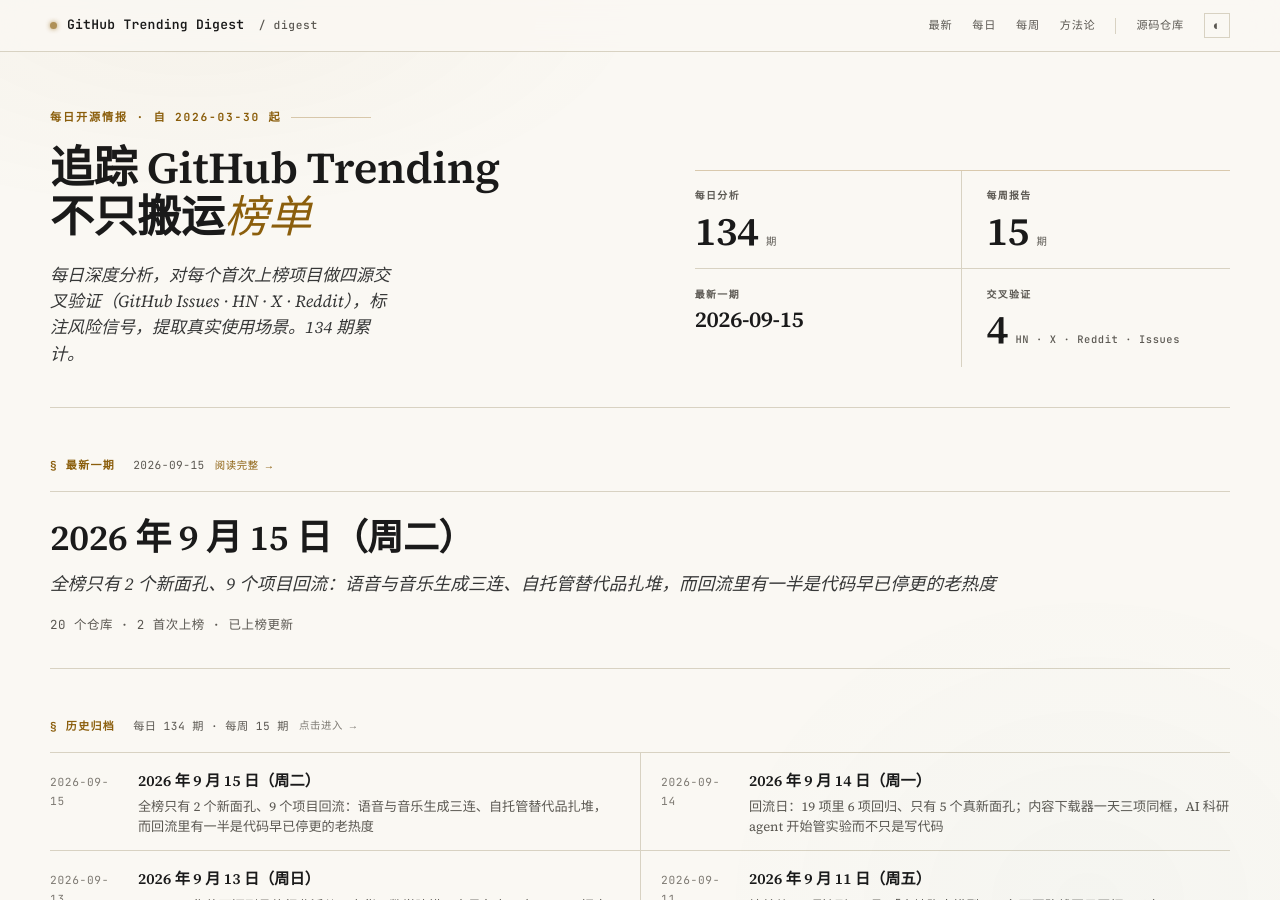
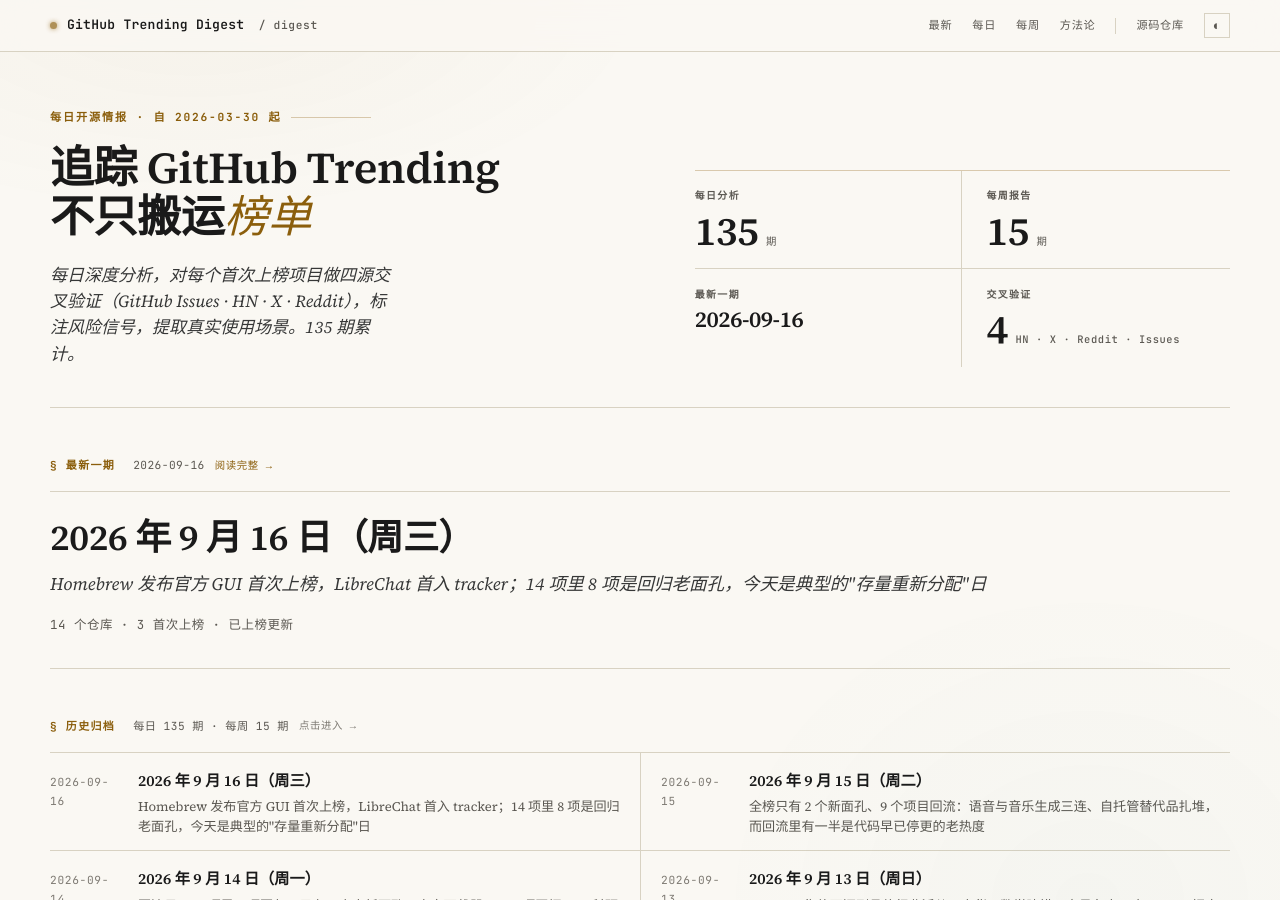
Before and after one commit to maxzyma/github-trending-digest, a Jekyll site: the page built from index.md, in a window 1280 px wide and 900 px high. Built offline with Jekyll 4.4.1, drawn with Linux system fonts in a browser that asks for light colours; some of the changed lines change nothing that is shown; some of the changed text lies outside the part shown.

Commit message:
daily: 2026-09-16 public archive

```diff
--- /dev/null
+++ b/daily/2026-09-16-analysis.md
@@ -0,0 +1,198 @@
+---
+layout: daily
+date: 2026-09-16
+title: GitHub Trending 深度分析 — 2026 年 9 月 16 日（周三）
+subtitle: Homebrew 发布官方 GUI 首次上榜，LibreChat 首入 tracker；14 项里 8 项是回归老面孔，今天是典型的"存量重新分配"日
+total: 14
+new_count: 3
+new_repos:
+  - repo: Homebrew/BrewUI
+    stars: 1398
+    star_delta: 271
+    lang: Swift
+    source_strength: 中
+    risk_tags: ['compliance', 'stability', 'bus_factor', '仅支持 macOS 26+']
+  - repo: MG1937/ASC
+    stars: 1203
+    star_delta: 129
+    lang: Python
+    source_strength: 中
+    risk_tags: ['未验证的性能主张', 'vanity', 'compliance', 'bus_factor', 'stability']
+  - repo: danny-avila/LibreChat
+    stars: 43865
+    star_delta: 254
+    lang: TypeScript
+    source_strength: 中
+    risk_tags: ['cost', 'dependency']
+updated_repos:
+  - repo: alibaba/open-code-review
+    change: ↑1
+    days_listed: null
+  - repo: JustVugg/colibri
+    change: ↓1
+    days_listed: null
+  - repo: debpalash/VoiceStudio
+    change: "="
+    days_listed: null
+  - repo: ever-co/ever-gauzy
+    change: ↑13
+    days_listed: null
+---
+
+# GitHub Trending 深度分析 — 2026 年 9 月 16 日（周三）
+
+_Homebrew 发布官方 GUI 首次上榜，LibreChat 首入 tracker；14 项里 8 项是回归老面孔，今天是典型的"存量重新分配"日_
+
+_项目总数: 14 | 首次上榜: 3 | 重新上榜: 8 | 已上榜更新: 3 | 数据源: https://github.com/trending_
+
+## 本日主线
+
+**主线一：榜单地图 — 今天是回流日，不是新面孔日。** 14 项里只有 3 个 NEW、8 个 RE、3 个连续在榜，可分五组：
+
+- **AI coding / agent 工程链**（5 项，最大盘）—— `alibaba/open-code-review`（↑1，#1，28,744 ⭐，+2,756）、`alphaXiv/OpenResearch`（RE，#7，3,406 ⭐）、`pacifio/atlas`（RE，#10，4,648 ⭐）、`addyosmani/agent-skills`（RE，#12，94,836 ⭐）、`earendil-works/pi`（RE，#14，105,759 ⭐）
+- **本地推理与本地语音**（2 项）—— `JustVugg/colibri`（↓1，#2，33,909 ⭐，+2,026）、`debpalash/VoiceStudio`（=，#4，31,056 ⭐，+2,072）
+- **自托管业务系统**（3 项）—— `ever-co/ever-gauzy`（↑13，#3，6,696 ⭐）、`melgarafael/DeskcommCRM`（RE，#6，2,864 ⭐）、`danny-avila/LibreChat`（NEW，#9，43,865 ⭐）
+- **安全与逆向**（2 项）—— `NationalSecurityAgency/ghidra`（RE，#8，76,750 ⭐）、`MG1937/ASC`（NEW，#11，1,203 ⭐）
+- **桌面工具**（2 项）—— `Homebrew/BrewUI`（NEW，#5，1,398 ⭐）、`tonhowtf/omniget`（RE，#13，12,980 ⭐）
+
+和昨天最大的差别是榜单收窄了：昨天 20 项、今天 14 项，且昨天的高位项目（MiroFish、Agent-Reach、system_prompts_leaks、TradingAgents、RuView）整批掉出，取而代之的是一批在 9 月上旬来过又走的项目回流。榜首三席的日增（+2,756 / +2,026 / +2,072）仍然远高于其余十一项之和的量级，说明真正的动能只集中在三个项目上，中后段更像是名次的重新洗牌。
+
+**主线二：Homebrew 给了 macOS 包管理器一个官方 GUI — 十几年第三方 GUI 的空窗被官方填上了。** `Homebrew/BrewUI` 随 9 月 13 日的 Homebrew 7.0.0 一起发布，三天就以 +271 进入 Trending。它的意义不在功能量——浏览、搜索、批量升级都是老需求——而在"官方"两个字：此前 Cakebrew、Applite、Taphouse 等第三方 GUI 都要自己追 brew 的行为变化，现在这条线由上游接管了。代价是它只支持 macOS 26 Tahoe 及以上，用户面被砍掉一大块。同组的 `omniget` 是另一条桌面线：把 yt-dlp 包成不用碰终端的下载器，四天回榜 +1,263 ⭐。两者是同一个判断的两面——把命令行能力做成普通人能点的界面，仍然是最稳定的一类涨星理由。
+
+**主线三：逆向与移动安全在榜上聚集 — ghidra 回流的同时来了一个挑战 jadx 的新工具。** `ghidra` 半个月后回榜（76,750 ⭐，+725），`MG1937/ASC` 首次上榜（1,203 ⭐，+129）。ASC 不是又一个 jadx 包装层：它自己实现了零索引的 DEX 查询引擎，在 Deflate 比特流内直接探测、跳过 APK 完整解压，作者自测在数百 MB 的商业 APK 上比 jadx 快两个数量级，而 jadx 在 352MB 包上有近一半概率 OOM。它已被 Black Hat Europe Arsenal 收录——这是今天榜上分量最重的一条外部背书，比任何社交热度都硬。但核心技术主张目前只有作者自测，没有第三方复现（详见下文）。
+
+**主线四：榜单解读提醒 — 今天的短龄项目 subscribers 数普遍低到无法用比值判断。** `MG1937/ASC` 1,203 ⭐ / 2 subscribers（约 602:1）、`alphaXiv/OpenResearch` 3,406 ⭐ / 13（262:1）、`pacifio/atlas` 4,648 ⭐ / 24（194:1）。这三项都是三到四个月仓龄的新项目，单看比值会一律判成空心化，但它们的 fork 数、外部 PR、发版节奏差异很大——ASC 有 197 forks 和被合入的外部 PR，atlas 的 issue 区至今没有一条外部用户报障。**比值只能用来起疑，不能用来定性**；今天真正有区分度的是"有没有外部的人在提交代码和报障"。作为对照，`ghidra` 的 1,146 subscribers 是全榜唯一四位数，67:1 也是全榜最低比值。
+
+## NEW 项目
+
+### [Homebrew/BrewUI](https://github.com/Homebrew/BrewUI) — NEW ⭐ 1,398（+271）| Swift | 信源：中
+
+**它是什么**: Homebrew 的官方 macOS 图形界面。Homebrew 是 macOS 上装软件用得最多的包管理器，但十几年来只有命令行——想看装了什么、有什么能升级，都得敲 `brew list`、`brew outdated`。BrewUI 把这些做成了一个原生 macOS App：搜索和浏览软件包、看依赖关系和已装版本、勾选批量升级。它随 9 月 13 日的 Homebrew 7.0.0 一起正式发布。
+
+**解决什么问题**: 以前这块空白由第三方填：Cakebrew、Applite、Taphouse 都做过 Homebrew GUI，但它们要自己追 brew 的行为变化，brew 一改输出格式就可能出问题。官方做这件事的直接价值是不会再脱节。设计上它刻意不把 brew 藏起来——窗口底部有个 terminal drawer，实时显示当前操作对应的 brew 命令是什么，目的是让 GUI 用户仍然知道系统上在发生什么，而不是变成一个黑盒。
+
+**谁在用、怎么用**（来自 Issues/官方发布）:
+- 场景 1: 用 `brew install --cask homebrew-app` 装，然后做日常的浏览、搜索和批量升级。issue #210 请求增加导出 Brewfile 的功能——提这个需求的人是在用它管理整台机器的软件清单。
+- 场景 2: 非英语用户在用。本地化是目前呼声最强的需求，社区已经交了四拨 PR：#154（葡语加本地化基座）、#177 / #181 / #187（简体中文）。这说明真的有不碰命令行的用户在装。
+
+**社区怎么评价**:
+- 正面: 维护响应快——31 条 issue 已关闭，当前 open 的只有 2 条真 issue（其余是 PR）。发版极密，五天内从 v0.3.0 走到 v0.4.2。官方背书确凿：Homebrew 官方组织下、brew.sh 的 7.0.0 发版公告明列，BleepingComputer 等媒体有独立报道。
+- 负面: issue #201 报升级 cask 时 `chown: Operation not permitted`（升级 Cursor 失败），是权限模型的问题；issue #180 指出已弃用的 cask/formula 在界面上仍显示 ✅，新手会误读成"已验证"。
+- 健康度: 1,398 ⭐ / 9 subscribers（155:1，但组织仓的 watch 数结构性偏低，这里不构成 vanity 判据）/ 31 forks / 8 open issues。12 位 contributor，graeme 一人 828 次提交，MikeMcQuaid 59，其余主要是 BrewTestBot 和 dependabot。2026-03-02 建仓。
+- 外部: HN 上两条提交分别只有 7 分 0 评论和 3 分 0 评论——反而不如第三方 Taphouse 5 月那条（19 分 6 评论）热。X 无独立讨论，Reddit 无可验证讨论。发布只有三天，讨论少属于时间不足。
+
+**风险与争议**:
+- **compliance**: AGPL-3.0。对一个 GUI 工具来说是比较激进的许可选择，衍生分发需同等开源；已经出现 luckman212/BrewUI 这类 fork，二次分发前要看清楚。
+- **stability**: 0.4.x，五天五个版本，权限类缺陷（#201）尚未解决；#180 的弃用包显示问题会误导新手。
+- **bus_factor**: 单人（graeme）贡献占 80% 以上。
+- **仅支持 macOS 26+**: 需要 macOS 26 Tahoe 及以上，老机器用不了，实际用户面比 star 数暗示的窄很多。
+
+**技术备注**: Swift，AGPL-3.0，原生 macOS App，通过 `brew install --cask homebrew-app` 安装。
+
+### [MG1937/ASC](https://github.com/MG1937/ASC) — NEW ⭐ 1,203（+129）| Python | 信源：中
+
+**它是什么**: 一个专攻大体积 Android 安装包的反编译前端。做安全研究的人要在一个 APK 里找某个类、某段硬编码密钥、或者某个方法被谁调用过，常用的是 jadx——但 jadx 要先把整个包解压、再建全局索引，遇到几百兆的商业 App 就非常慢甚至直接内存溢出。ASC 换了条路：不建索引，直接在压缩流里定位目标，找到之后只把相关的字节码和它的依赖抽出来，在内存里拼一个最小的 DEX 再反编译。
+
+**解决什么问题**: 它把"打开一个大 APK"从一次全量作业变成一次定点查询。作者自测的数字是搜索快 269 倍、内存省 125 倍，并称 jadx 在 352MB 的包上有 49% 的概率 OOM。CLI 只有三个子命令——`getclass`（取类）、`getmanifest`（取清单）、`findrefs`（查引用），另有 `--gui` 和 `--json`。README 里的"designed for Agents"目前指的就是这个 JSON 输出，**还没有 MCP 接口**，issue #1 正是在要 MCP。
+
+**谁在用、怎么用**（来自 Issues/PR）:
+- 场景 1: 数百 MB 商业 APK 的跨 DEX 交叉引用搜索——找硬编码 token、定位混淆后的关键方法，这是 jadx 全局索引跑不动的那类活。
+- 场景 2: 外部贡献者在真跑代码并改进它。issue/PR #16 加速了大 APK 的引用搜索与 `getclass`，#24 修 Python 版本下限兼容，#25 修 GUI 子进程，#15 加了 JSON 输出——这四条都是外部提交并被合入的。
+- 场景 3: 恶意 App 分析与漏洞挖掘中的定点反编译，这也是它进 Black Hat Europe Arsenal 的议题方向。
+
+**社区怎么评价**:
+- 正面: 已被 **Black Hat Europe Arsenal 收录**（议题名 Droid ASC），这是今天榜上最硬的一条外部背书。197 forks 占 star 数的 16%，比例偏高，加上外部实质 PR，说明确有人在用而不只是收藏。已发 PyPI（`droidasc` 0.1.0），昨天仍有提交。
+- 负面: issue #4 直接质疑 README 的核心技术主张——在 DEX 被压缩的情况下"跳过完整解压"如何成立，尤其是字符串搜索场景，作者未见公开答复；issue #20 报字符串搜索直接报错；issue #2 是社区自己提醒作者小心工具被黑产滥用。
+- 健康度: 1,203 ⭐ / **2 subscribers**（约 602:1，全榜最极端）/ 197 forks / 6 open issues / Apache-2.0。7 位 contributor 但高度集中：MG1937 45 次提交、ZacharyZcR 14 次，其余 5 人各 1 次。2026-06-09 建仓，约三个月。
+- 外部: HN 零命中。X 上只有安全研究者 @blackorbird 一条转发，约 1.4K 浏览、无讨论串。Reddit 的 r/ReverseEngineering、r/netsec、r/androiddev 均无讨论。dev.to 有一篇介绍文，基本是复述作者 benchmark，属二手转述不是独立评测。
+
+**风险与争议**:
+- **未验证的性能主张**: 269× / 125× 全部来自作者自测，issue #4 对其技术前提的公开质疑至今没有答复，也没有第三方复现。这是评估它时最该先解决的问题。
+- **vanity**: 602:1 的比值、HN/Reddit 零讨论、X 仅一条转发，热度来源集中在中文安全圈与 Arsenal 曝光。但 197 forks 与被合入的外部 PR 说明不是空壳，判断应为"曝光驱动 + 小规模真实使用"。
+- **compliance**: 反编译商业 APK 普遍触碰平台服务条款与各地法规，项目没有任何免责声明或使用边界说明；issue #2 的担忧来自社区自身。
+- **bus_factor**: 单人主导（45/64 次提交），三个月仓龄。
+- **stability**: 0.1.0，已有搜索报错的 issue（#20）未清。
+
+**技术备注**: Python，Apache-2.0，PyPI 包名 `droidasc`。自研零索引 DEX 查询引擎——Deflate 比特流内的稠密 Huffman 查表探测、利用 R8 常量重定位带来的物理集中布局做跨 DEX 搜索、O(1) 指令定位原语。
+
+### [danny-avila/LibreChat](https://github.com/danny-avila/LibreChat) — NEW ⭐ 43,865（+254）| TypeScript | 信源：中（知名老项目首入 tracker）
+
+**它是什么**: 一个可自托管的多模型聊天前端。你自己部署一份，把 OpenAI、Anthropic、Google、Mistral、OpenRouter、Bedrock、本地模型的 key 都接进去，在同一个界面里随时切换模型、共用同一套对话历史和搜索。多用户、带鉴权，团队可以共用一个实例。
+
+**为什么现在上榜**: 这是本 tracker 第一次记录到它，但它不是新项目——2023 年 2 月建仓，43,865 ⭐、9,027 forks、208 subscribers（211:1，对这个体量属结构性偏高，不适用 vanity 判断）。近期开发强度很高，9 月 15 日一天就合入了多条 agent 与 MCP 相关改动：把 Content / Tool / Agent 类型从 Assistants 模块拆出（#15910）、记住上次的代码审批模式（#15973）、turn 失败时保留已流式输出的内容（#15961）、给 MCP token provider 传递 schedule 身份（#15962）。当前最热的需求是 MCP Apps 支持（#13831，54 条评论）和未读回复提醒（#15025，60 条评论）。741 个 open issue 对这个规模属正常。
+
+**风险与争议**:
+- **cost**: 自托管省的是订阅费，花的是各家 API 的 token 费；多模型并行接入很容易把成本摊开而不是降下来。
+- **dependency**: 价值完全来自它接的那些上游 API，任何一家改接口或改定价都要跟。
+
+**技术备注**: TypeScript，MIT，最新标签 v0.8.8-rc3（仍在 rc 阶段），支持 Docker 部署、多用户鉴权、MCP、Code Interpreter、Artifacts。
+
+## RE 回归项目
+
+### melgarafael/DeskcommCRM — RE（上次 2026-09-14）
+
+- **Stars**: 2,864（今日 +193；较 9/14 的 2,218 两天累计 +646）
+- **更新**: 9 月 15 日发 v1.27.3，今日凌晨仍有提交，开发节奏明显比上次上榜时密。157 个 open issue，16 watchers（179:1）。
+- **读者提示**: 自托管的 AI 销售 CRM，主打 WhatsApp 场景（WAHA），MIT。上次记录的判据未变——比值高、外部讨论少，但发版在推进。自托管前注意它自述的 LGPD（巴西个人数据保护法）合规定位，与其他法域的要求不等价。
+
+### alphaXiv/OpenResearch — RE（上次 2026-09-14）
+
+- **Stars**: 3,406（今日 +531；较 9/14 首次上榜的 2,103 两天累计 +1,303，两天涨了 62%）
+- **更新**: 今日凌晨发 v0.2.3（9/14 时还是 v0.2.1），两天两个版本，日更节奏未变。open issue 从 17 的历史总量涨到当前 25。
+- **读者提示**: 9 月 14 日记录的安全问题仍需自己确认——`orx up --remote` 起的服务绑 loopback 但**没有应用层认证**，共享 GPU 集群上同主机的其他用户可直接访问。比值从 300:1 降到 262:1（subscribers 从 7 涨到 13），改善方向对，但绝对值仍高。
+
+### NationalSecurityAgency/ghidra — RE（上次 2026-08-31）
+
+- **Stars**: 76,750（今日 +725；较 8/31 的 73,917 半个月累计 **+2,833**）
+- **更新**: 最新发布仍是 8 月 18 日的 Ghidra_12.1.3_build，昨日有提交。1,146 subscribers 是全榜唯一四位数，**67:1 是全榜最低比值**。
+- **读者提示**: 与今天的 `MG1937/ASC` 同框，逆向这条线今天在榜上是有聚集的。半个月 +2,833 对一个七年老项目属于持续增长而非事件驱动；它今天在榜上的作用更像是一把尺子——同一天的短龄新项目比值普遍在 200:1 到 600:1 之间。
+
+### pacifio/atlas — RE（上次 2026-09-03）
+
+- **Stars**: 4,648（今日 +91，全榜日增最低；较 9/3 的 2,911 十三天累计 +1,737）
+- **更新**: 最新发布 alpha-0.3.1（9 月 6 日），今日凌晨仍有提交。open issue 从 26 降到 24，subscribers 从 16 涨到 24，比值从 186:1 变为 194:1。
+- **读者提示**: 9 月 3 日的核心判据今天要重新核对一次——当时 15 条非 PR 的 open issue **全部由维护者自己开**。两周过去 open issue 反而少了，说明仍然没有形成外部报障流。仅 alpha 版本，README 自述 Linux / Windows 未测试。多 agent 溯源这个问题是真的，但这个实现还不到可依赖的阶段。
+
+### addyosmani/agent-skills — RE（上次 2026-09-04）
+
+- **Stars**: 94,836（今日 +307；较 9/4 的 92,046 十二天累计 +2,790）
+- **更新**: 最新版本 0.6.9（9 月 5 日），默认分支最后推送 9 月 12 日。这是本 tracker 记录的第 10 次上榜。
+- **读者提示**: 进出榜单本身已不构成新信号。真正的变化是版本停在 9 月 5 日、代码停在 9 月 12 日，而 star 仍以每天数百的速度在涨——这是典型的存量声誉驱动，不宜读作项目有新进展。
+
+### tonhowtf/omniget — RE（上次 2026-09-14）
+
+- **Stars**: 12,980（今日 +258；较 9/14 首次上榜的 11,717 两天累计 +1,263）
+- **更新**: 最新版本仍是 9 月 11 日的 v0.9.2，昨日有提交。open issue 从 331 的编号规模降到当前 8 条 open——清理力度很大。
+- **读者提示**: 9 月 14 日记录的合规判断不变——下载付费 Udemy / Hotmart 课程基本违反平台服务条款，即便你自己买过，责任由用户承担。另外仍要提醒：搜索结果里有 `igect/omniget`、`cyberresearch/omniget` 之类同名镜像仓，装二进制前务必确认上游地址。
+
+### earendil-works/pi — RE（上次 2026-05-25，时隔近四个月）
+
+- **Stars**: 105,759（今日 +458；较 5/25 的 53,979 四个月累计 **+51,780，翻了近一倍**）
+- **更新**: 最新发布 v0.85.1（9 月 5 日），9 月 15 日一天连续多条提交，集中在 coding agent 的剪贴板后端失败上报、拒绝未校验的本地剪贴板写入（#9642 导出扩展事件钩子类型、#9635 隔离文档 lift eval），以及 AI 层给 Bedrock 一小时缓存写入计价。
+- **读者提示**: 定位是 AI agent 工具箱——统一 LLM API、agent loop、TUI 和编码 agent CLI，MIT。105,759 ⭐ / 330 subscribers（320:1），对这个体量属结构性偏高。当前最热的两条 issue 是可靠性问题而非功能请求：#4945（openai-codex 连接可靠性，78 条评论）、#7547（Windows 上怎么用、遇到什么问题，62 条评论）——Windows 支持是它目前最明显的短板。这是它在本 tracker 的第二次记录，中间近四个月无记录，但 star 翻倍说明缺席的是榜单不是项目。
+
+## 已上榜项目更新
+
+### alibaba/open-code-review — ↑1（#1，连续上榜第 3 天）
+
+- **Stars**: 28,744（今日 +2,756，全榜日增第一；昨日 26,234）。7 月 30 日最后一次上榜时 16,038，六周累计 **+12,706**。
+- **更新**: 今日凌晨发 v1.12.3（9/14 是 v1.12.1），近乎日更的发版节奏未变。今天登顶。
+- **读者提示**: 比值从昨天的 336:1 变成 338:1（subscribers 78 → 85），基本没动。163 个 open issue 与日更节奏说明有真实使用在推动——对一个阿里内部规模验证过、走"确定性流水线 + LLM agent"混合架构的行级评审工具来说，这个组合是合理的。Apache-2.0，接入成本低。
+
+### JustVugg/colibri — ↓1（#2，连续上榜第 3 天）
+
+- **Stars**: 33,909（今日 +2,026；昨日 32,400）。9 月 11 日首次上榜时 27,484，五天累计 **+6,425**。
+- **更新**: 版本仍是 9 月 13 日的 v1.11.0，昨日有提交。名次让出榜首，日增从 +2,173 略降到 +2,026。
+- **读者提示**: 此前的判断不变——吞吐区间 0.1–12 tok/s，完全取决于你的 NVMe 随机读性能，传播叙事里的"笔记本跑 744B"与真实体感能差两个数量级。它的社区足迹（HN 高分主贴、275 subscribers、3,550 forks、带硬件型号的可复现 benchmark）与热度匹配，123:1 的比值在这里不适用 vanity 判断。
+
+### debpalash/VoiceStudio — =（#4，连续上榜第 3 天）
+
+- **Stars**: 31,056（今日 +2,072；昨日 29,630）。9 月 6 日最后一次上榜时 18,036，十天累计 **+13,020**。
+- **更新**: 版本主线仍是 9 月 10 日的 v0.5.2，昨日有提交。名次连续两天不动而日增仍在 2,000 上方。
+- **读者提示**: "完全本地的 ElevenLabs 替代"，但 HN 上仍搜不到针对本项目的讨论。31,056 ⭐ / 131 subscribers（237:1），**AGPL-3.0**——这是它和今天的 BrewUI、ever-gauzy 共有的一点，商用或二次分发前先看许可。
+
+### ever-co/ever-gauzy — ↑13（#3）
+
+- **Stars**: 6,696（今日 +634；昨日 6,108，前日首次上榜 5,141）。三天累计 +1,555。
+- **更新**: 昨夜仍有提交，最新 release 仍是 7 月 4 日的 v111.0.11。473 个 open issue。名次从昨天的 #16 弹回 #3，两天之内走完 #2 → #16 → #3。
+- **读者提示**: 9 月 13 日合入的两条权限边界修复（员工过滤器绕过作用域 #10179、被管理员工的团队作用域 #10180）仍是自托管用户最该关注的点——涉及多租户下的数据可见性，先升级再评估。排名两天大幅震荡说明曝光来源不稳定，不宜读成采用度在快速变化。
--- /dev/null
+++ b/daily/2026-09-16.md
@@ -0,0 +1,22 @@
+# GitHub Trending 每日榜单 — 2026 年 9 月 16 日（周三）
+
+| # | 项目 | Stars | 今日 | 排名变化 |
+|---|------|-------|------|---------|
+| 1 | [alibaba/open-code-review](https://github.com/alibaba/open-code-review) | 28,744 | +2,756 | ↑1 |
+| 2 | [JustVugg/colibri](https://github.com/JustVugg/colibri) | 33,909 | +2,026 | ↓1 |
+| 3 | [ever-co/ever-gauzy](https://github.com/ever-co/ever-gauzy) | 6,696 | +634 | ↑13 |
+| 4 | [debpalash/VoiceStudio](https://github.com/debpalash/VoiceStudio) | 31,056 | +2,072 | = |
+| 5 | [Homebrew/BrewUI](https://github.com/Homebrew/BrewUI) | 1,398 | +271 | NEW |
+| 6 | [melgarafael/DeskcommCRM](https://github.com/melgarafael/DeskcommCRM) | 2,864 | +193 | RE |
+| 7 | [alphaXiv/OpenResearch](https://github.com/alphaXiv/OpenResearch) | 3,406 | +531 | RE |
+| 8 | [NationalSecurityAgency/ghidra](https://github.com/NationalSecurityAgency/ghidra) | 76,750 | +725 | RE |
+| 9 | [danny-avila/LibreChat](https://github.com/danny-avila/LibreChat) | 43,865 | +254 | NEW |
+| 10 | [pacifio/atlas](https://github.com/pacifio/atlas) | 4,648 | +91 | RE |
+| 11 | [MG1937/ASC](https://github.com/MG1937/ASC) | 1,203 | +129 | NEW |
+| 12 | [addyosmani/agent-skills](https://github.com/addyosmani/agent-skills) | 94,836 | +307 | RE |
+| 13 | [tonhowtf/omniget](https://github.com/tonhowtf/omniget) | 12,980 | +258 | RE |
+| 14 | [earendil-works/pi](https://github.com/earendil-works/pi) | 105,759 | +458 | RE |
+
+> 注：排名变化按历史 `daily/` 记录（owner/repo 精确匹配）判定，上一个被 tracker 记录的榜单日是 2026-09-15。NEW 3 项（`Homebrew/BrewUI`、`danny-avila/LibreChat`、`MG1937/ASC`）；RE 回归 8 项（DeskcommCRM 与 OpenResearch、omniget 均 9-14 后掉出、ghidra 8-31 后掉出、atlas 9-03 后掉出、addyosmani/agent-skills 9-04 后掉出、pi 5-25 后掉出）；已上榜更新 3 项。Stars 总数、语言与发版信息取自 GitHub API。`earendil-works/pi` 上次出现在 2026-05-25 的原始榜单（当日无分析文档），按 RE 计。
+
+> 数据源：<https://github.com/trending> · 抓取于 2026-09-16
--- a/index.md
+++ b/index.md
@@ -45,6 +45,7 @@
 
 ## Daily Analysis
 
+- [2026-09-16](daily/2026-09-16-analysis) — Homebrew 发布官方 GUI 首次上榜，LibreChat 首入 tracker；14 项里 8 项是回归老面孔，今天是典型的"存量重新分配"日
 - [2026-09-15](daily/2026-09-15-analysis) — 全榜只有 2 个新面孔、9 个项目回流：语音与音乐生成三连、自托管替代品扎堆，而回流里有一半是代码早已停更的老热度
 - [2026-09-14](daily/2026-09-14-analysis) — 回流日：19 项里 6 项回归、只有 5 个真新面孔；内容下载器一天三项同框，AI 科研 agent 开始管实验而不只是写代码
 - [2026-09-13](daily/2026-09-13-analysis) — AI agent 集体下沉到具体行业活儿：卖货、数学建模、交易各占一席；YuE2 把音乐生成的中间层打开却把权重许可退回非商用；安全赛道四项同框
```
